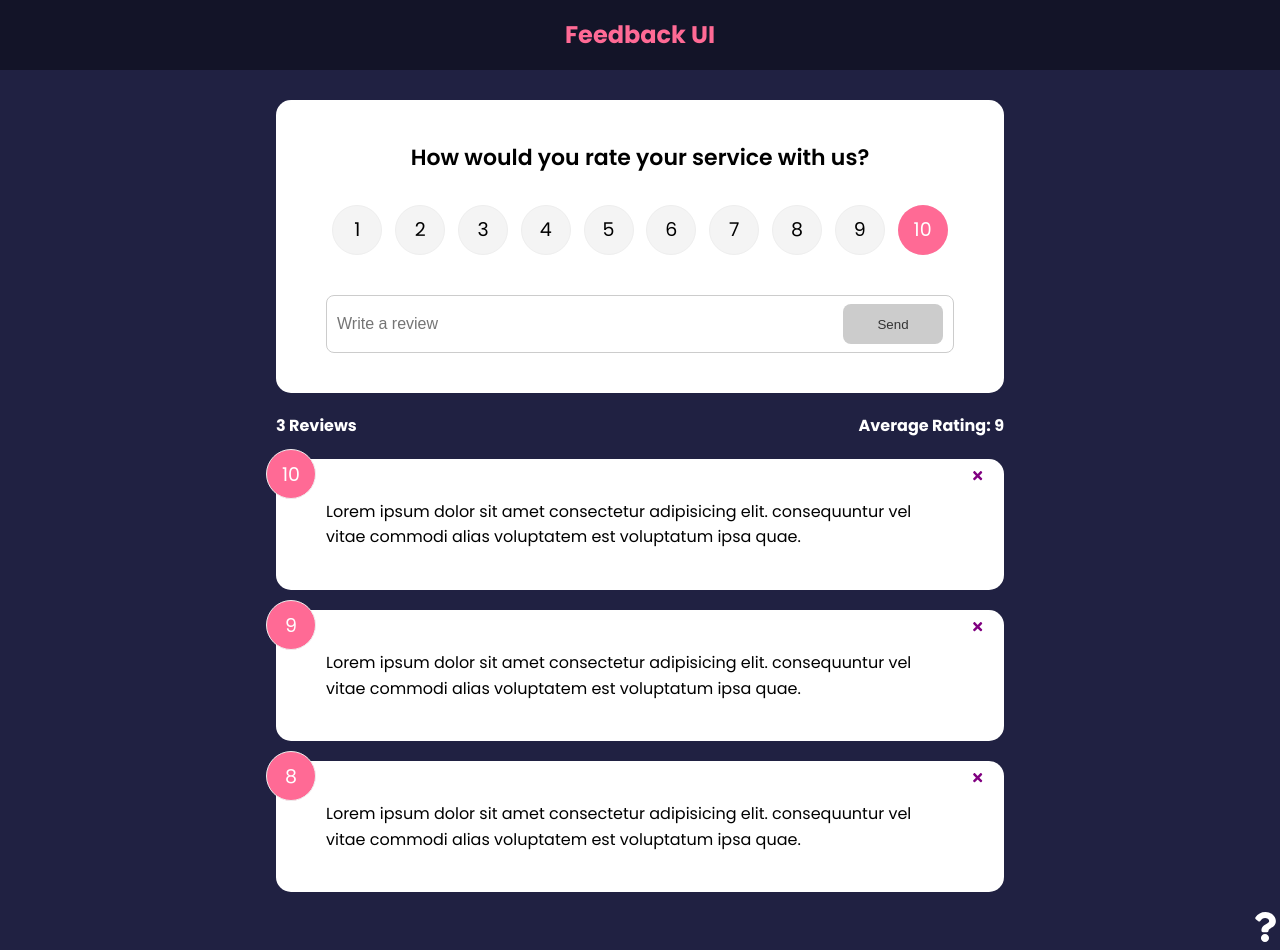
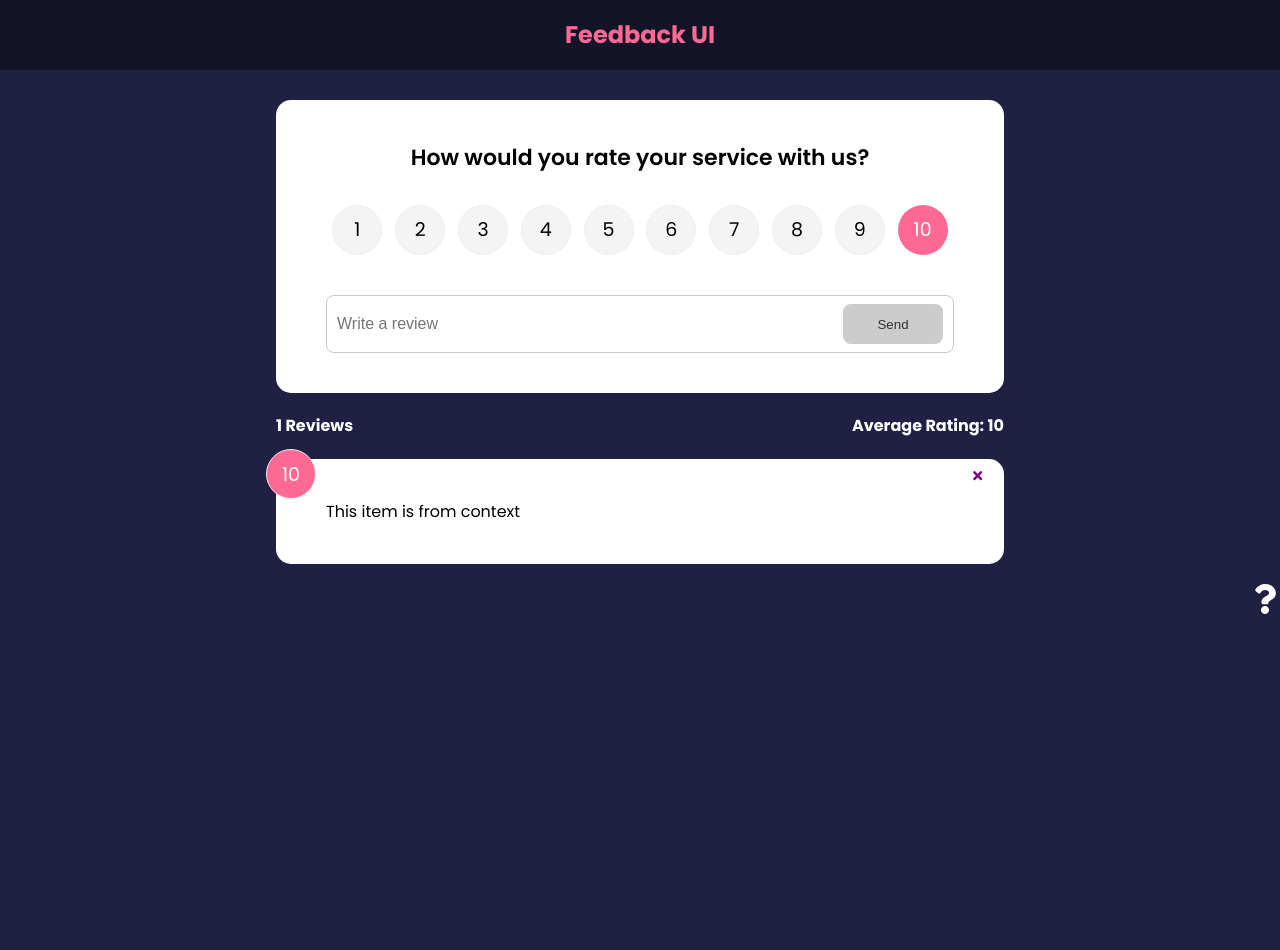
Before and after one commit to Novailoveyou/u-tm-react-feedback-ui, a React (Create React App) app: page / in a window 1280 px wide. After the commit the page ends 800 px from the top, so only its background shows below. Built offline with nearby package versions, Linux system fonts and the light colour scheme.

Commit message:
get global state with the useContext hook

```diff
--- a/src/App.js
+++ b/src/App.js
@@ -36,11 +36,8 @@
               element={
                 <>
                   <FeedbackForm handleAdd={addFeedback} />
-                  <FeedbackStats feedback={feedback} />
-                  <FeedbackList
-                    feedback={feedback}
-                    handleDelete={deleteFeedback}
-                  />
+                  <FeedbackStats />
+                  <FeedbackList handleDelete={deleteFeedback} />
                 </>
               }
             />
--- a/src/components/FeedbackList.jsx
+++ b/src/components/FeedbackList.jsx
@@ -1,8 +1,12 @@
 import { motion, AnimatePresence } from 'framer-motion'
-import PropTypes from 'prop-types'
+import { useContext } from 'react'
+// import PropTypes from 'prop-types'
 import FeedbackItem from './FeedbackItem'
+import FeedbackContext from './context/FeedbackContext'
 
-const FeedbaclList = ({ feedback, handleDelete }) => {
+const FeedbaclList = ({ handleDelete }) => {
+  const { feedback } = useContext(FeedbackContext)
+
   if (!feedback || feedback.length === 0) {
     return <p>No feedback yet</p>
   }
@@ -32,14 +36,14 @@
   // )
 }
 
-FeedbaclList.propTypes = {
-  feedback: PropTypes.arrayOf(
-    PropTypes.shape({
-      id: PropTypes.oneOfType([PropTypes.string, PropTypes.number]).isRequired,
-      text: PropTypes.string.isRequired,
-      rating: PropTypes.number.isRequired
-    })
-  )
-}
+// FeedbaclList.propTypes = {
+//   feedback: PropTypes.arrayOf(
+//     PropTypes.shape({
+//       id: PropTypes.oneOfType([PropTypes.string, PropTypes.number]).isRequired,
+//       text: PropTypes.string.isRequired,
+//       rating: PropTypes.number.isRequired
+//     })
+//   )
+// }
 
 export default FeedbaclList
--- a/src/components/FeedbackStats.jsx
+++ b/src/components/FeedbackStats.jsx
@@ -1,6 +1,10 @@
-import PropTypes from 'prop-types'
+// import PropTypes from 'prop-types'
+import { useContext } from 'react'
+import FeedbackContext from './context/FeedbackContext'
 
-const FeedbackStats = ({ feedback }) => {
+const FeedbackStats = () => {
+  const { feedback } = useContext(FeedbackContext)
+
   // Calculate ratings avg
   let average = (
     feedback.reduce((acc, cur) => {
@@ -20,6 +24,6 @@
 
 export default FeedbackStats
 
-FeedbackStats.propTypes = {
-  feedback: PropTypes.array.isRequired
-}
+// FeedbackStats.propTypes = {
+//   feedback: PropTypes.array.isRequired
+// }
```
